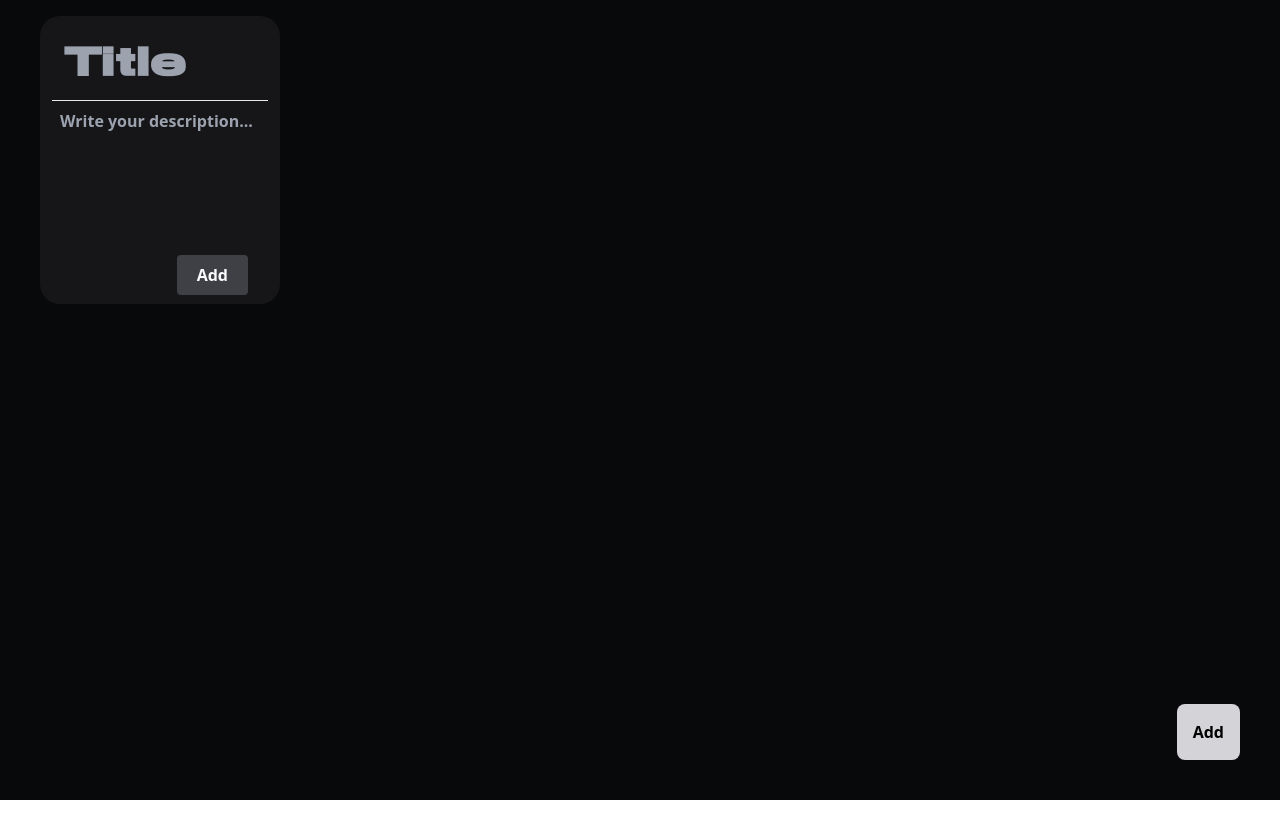
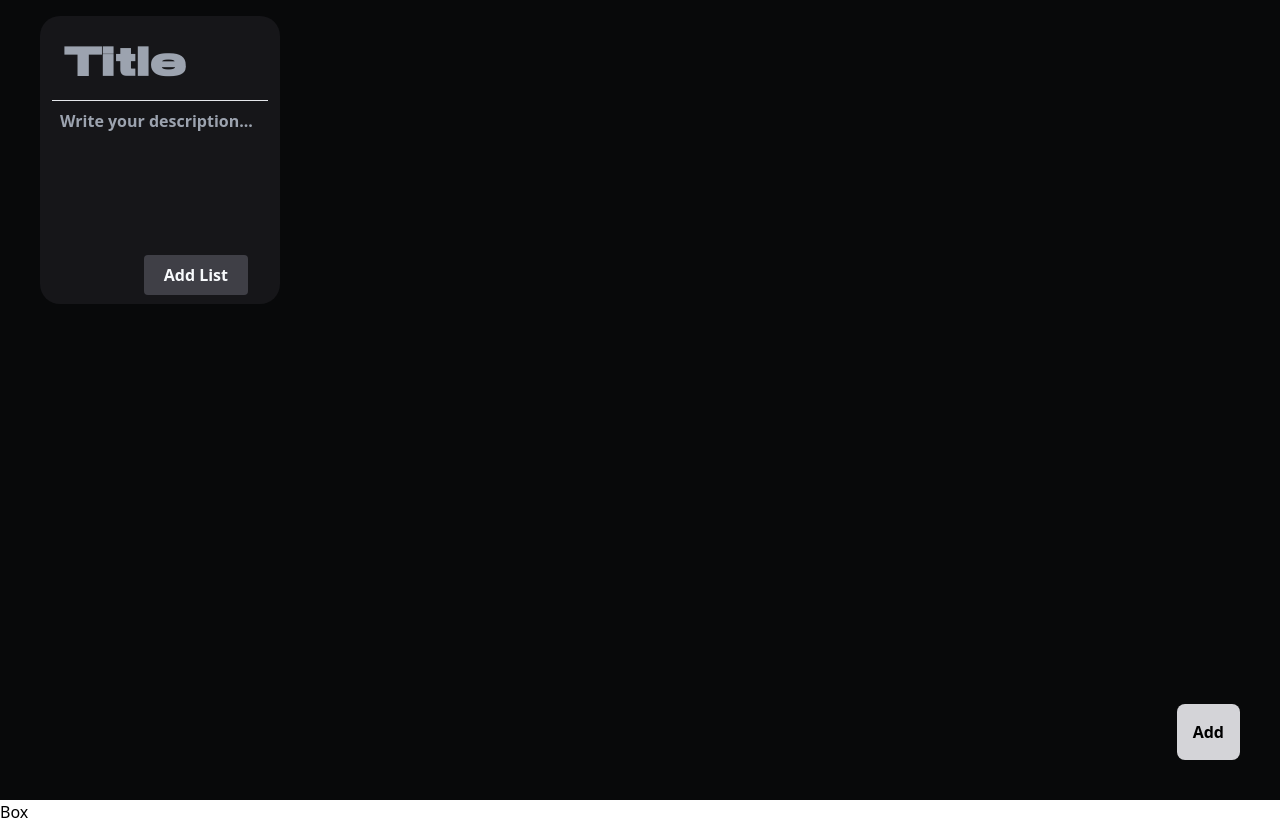
Before and after one commit to sujay-png/task-ease, a React (Vite) app: page / in a window 1280 px wide. Both pictures are taken after a click on the button "Add". Before the commit the page ends 800 px from the top, so only its background shows below. Built offline with nearby package versions, Linux system fonts and the light colour scheme.

Commit message:
box comp added

```diff
--- a/src/App.jsx
+++ b/src/App.jsx
@@ -1,17 +1,18 @@
-import React from "react";
-import Base from "./components/Base";
-import Foreground from "./components/Foreground";
-
+import React from 'react';
+import Base from './components/Base';
+import Foreground from './components/Foreground';
+import Box from './components/Box';
 
 function App() {
-  return (
-    <div className="relative w-full h-screen bg-[#08090A]">
-      {/* <div className="abosolute">
+	return (
+		<div className='relative w-full h-screen bg-[#08090A]'>
+			{/* <div className="abosolute">
         <Base />
       </div> */}
-      <Foreground />
-    </div>
-  );
+			<Foreground />
+			<Box />
+		</div>
+	);
 }
 
 export default App;
--- /dev/null
+++ b/src/components/Box.jsx
@@ -0,0 +1,9 @@
+import React from 'react'
+
+const Box = () => {
+  return (
+    <div>Box</div>
+  )
+}
+
+export default Box
--- a/src/components/Cards.jsx
+++ b/src/components/Cards.jsx
@@ -52,7 +52,7 @@ function Cards({ callback, title, description }) {
             type="submit"
             className="right-0 bottom-0 m-5 px-5 py-2 bg-zinc-700 text-slate-50 rounded"
           >
-            Add
+            Add List
           </button>
         </div>
       </form>
```
